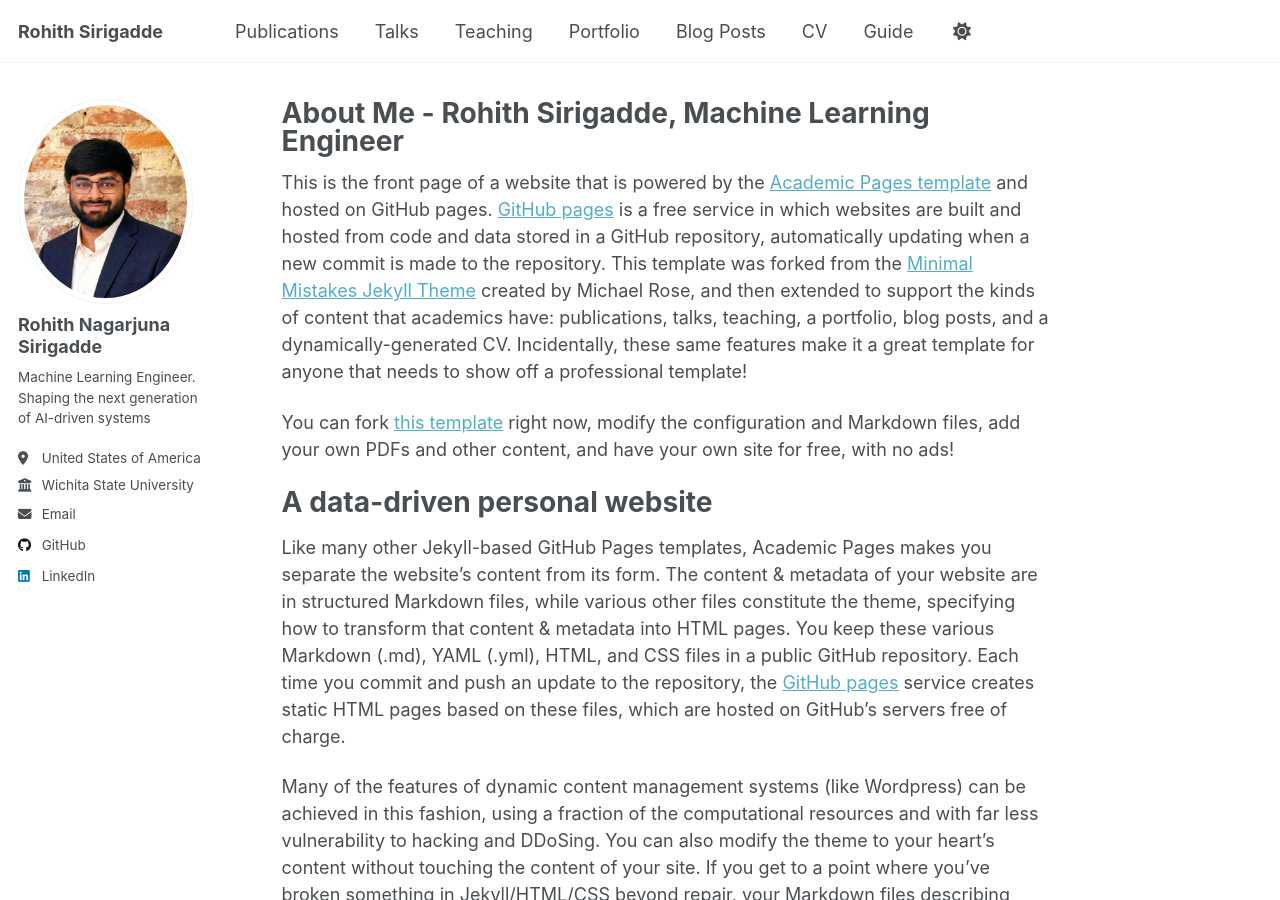
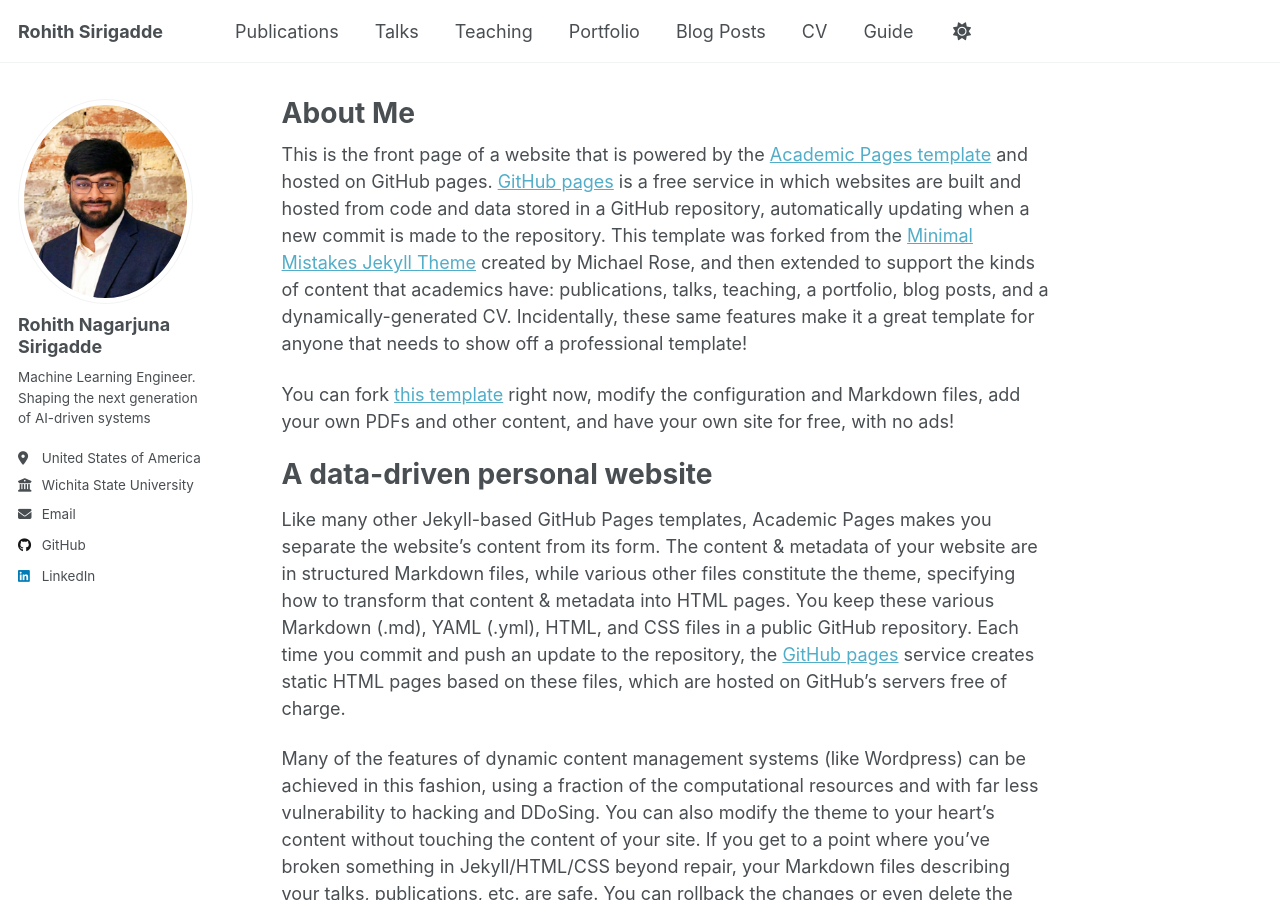
Before and after one commit to RohithSirigadde/rohithsirigadde.github.io, a Jekyll site: the page built from _pages/about.md, in a window 1280 px wide and 900 px high. Built offline with Jekyll 4.4.1, drawn with Linux system fonts in a browser that asks for light colours; a script that is not in the unit is left out.

Commit message:
Update about.md

```diff
--- a/_pages/about.md
+++ b/_pages/about.md
@@ -1,6 +1,6 @@
 ---
 permalink: /
-title: "About Me - Rohith Sirigadde, Machine Learning Engineer"
+title: "About Me"
 author_profile: true
 redirect_from:
   - /about/
```
